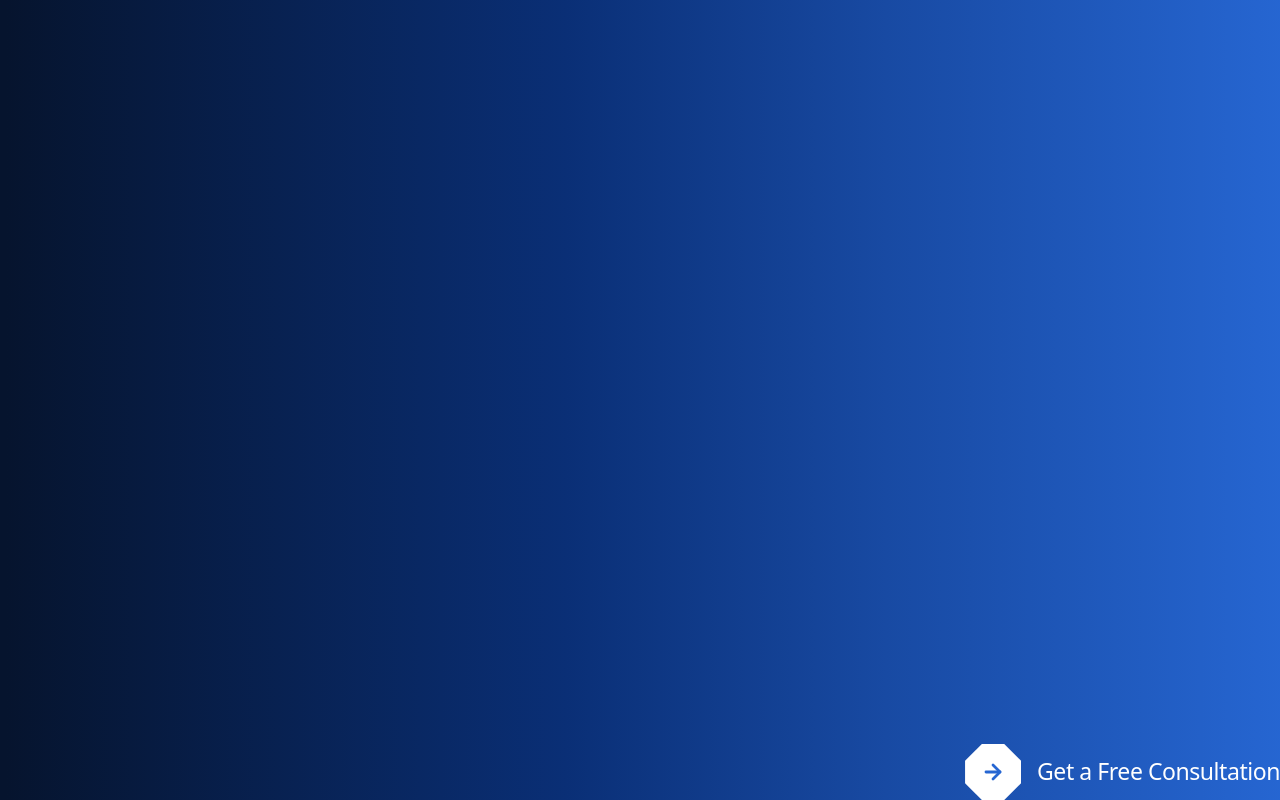
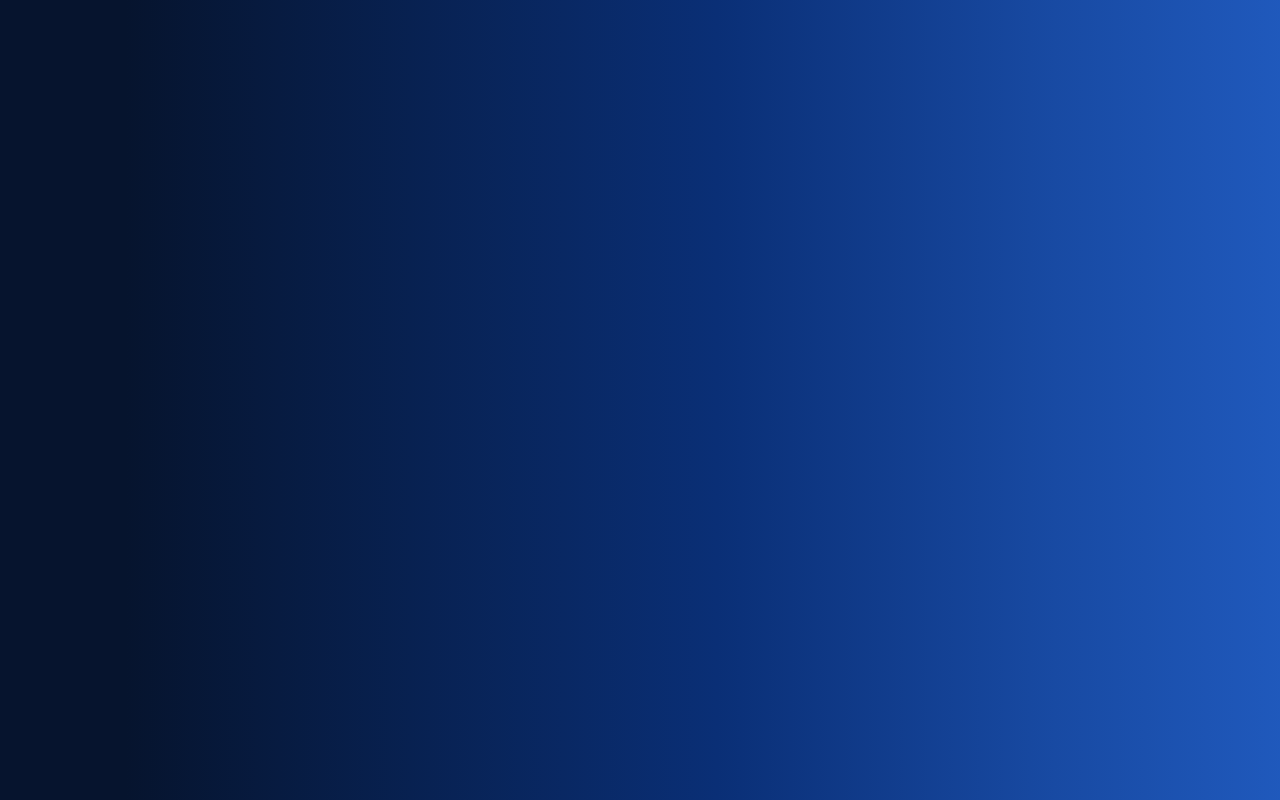
Before and after one commit to pasindu-20/Spherehead_test_web, a Next.js app: page / in a window 1280 px wide. Built offline with nearby package versions, Linux system fonts and the light colour scheme.

Commit message:
first commit

```diff
--- a/src/components/landing/hero-section.tsx
+++ b/src/components/landing/hero-section.tsx
@@ -6,7 +6,7 @@ import ConsultationCTA from "@/components/ui/consultation-cta";
 
 export default function HeroSection() {
   return (
-    <section className="content-wrap relative min-h-screen">
+    <section className="relative min-h-screen">
       <SiteContainer className="grid min-h-screen grid-cols-1 gap-10 pt-16 pb-12 lg:grid-cols-[minmax(0,820px)_1fr] lg:items-center lg:pt-20 lg:pb-16">
         <motion.div
           initial={{ opacity: 0, y: 36 }}
@@ -14,7 +14,7 @@ export default function HeroSection() {
           transition={{ duration: 0.8, ease: "easeOut" }}
           className="flex flex-col justify-center"
         >
-          {/* <h1 className="max-w-[900px] text-[clamp(3.25rem,7vw,6.8rem)] font-[300] leading-[0.95] tracking-[-0.06em] text-white">
+          {/* <h1 className="heading-1">
             A Comprehensive
             <br />
             Technological
@@ -24,7 +24,7 @@ export default function HeroSection() {
             Modern Digital Needs
           </h1>
 
-          <p className="mt-10 max-w-[760px] text-[clamp(1rem,1.4vw,1.55rem)] font-light leading-relaxed tracking-[-0.02em] text-white/85">
+          <p className="mt-10 max-w-[760px] text-[32px] leading-[42px] font-light text-white">
             Smart Technology Operations for smoother and hassle-free Operations
           </p> */}
         </motion.div>
--- a/src/components/layout/page-shell.tsx
+++ /dev/null
@@ -1,31 +0,0 @@
-import { cn } from "@/lib/utils";
-
-type PageShellProps = {
-  children: React.ReactNode;
-  className?: string;
-};
-
-export default function PageShell({ children, className }: PageShellProps) {
-  return (
-    <div
-      className={cn(
-        "relative isolate min-h-screen overflow-hidden bg-[#06142E] text-white",
-        className
-      )}
-    >
-      {/* Visible gradient layer */}
-      <div className="absolute inset-0 z-0">
-        <div
-          className="absolute left-[-12%] top-0 h-full w-[125%]"
-          style={{
-            background:
-              "linear-gradient(90deg, #06142E 10%, #0A2F76 45%, #184AA3 65%, #2666D2 90%, #A6C4FA 100%)",
-          }}
-        />
-      </div>
-
-      {/* Page content */}
-      <div className="relative z-10">{children}</div>
-    </div>
-  );
-}
--- /dev/null
+++ b/src/components/layout/site-background.tsx
@@ -0,0 +1,18 @@
+import { cn } from "@/lib/utils";
+
+type SiteBackgroundProps = {
+  children: React.ReactNode;
+  className?: string;
+};
+
+export default function SiteBackground({
+  children,
+  className,
+}: SiteBackgroundProps) {
+  return (
+    <div className={cn("site-background-root", className)}>
+      <div aria-hidden="true" className="site-background-fixed" />
+      <div className="site-background-content">{children}</div>
+    </div>
+  );
+}
--- a/src/components/ui/consultation-cta.tsx
+++ b/src/components/ui/consultation-cta.tsx
@@ -7,7 +7,7 @@ export default function ConsultationCTA() {
       href="/contact-us"
       className="group inline-flex items-center gap-4 text-white"
     >
-      <span
+      {/* <span
         className="grid h-14 w-14 place-items-center bg-white text-[#2666D2] shadow-[0_12px_30px_rgba(0,0,0,0.2)] transition-transform duration-300 group-hover:translate-x-1"
         style={{
           clipPath:
@@ -19,7 +19,7 @@ export default function ConsultationCTA() {
 
       <span className="text-[clamp(1.2rem,1.8vw,2rem)] font-light leading-none tracking-[-0.02em]">
         Get a Free Consultation
-      </span>
+      </span> */}
     </Link>
   );
 }
--- a/src/pages/_app.tsx
+++ b/src/pages/_app.tsx
@@ -1,17 +1,20 @@
 import type { AppProps } from "next/app";
-import { Inter } from "next/font/google";
+import { Archivo } from "next/font/google";
 import "@/styles/globals.css";
+import SiteBackground from "@/components/layout/site-background";
 
-const inter = Inter({
+const archivo = Archivo({
   subsets: ["latin"],
   display: "swap",
-  variable: "--font-sans",
+  variable: "--font-archivo",
 });
 
-export default function App({ Component, pageProps }: AppProps) {
+export default function MyApp({ Component, pageProps }: AppProps) {
   return (
-    <main className={inter.variable}>
-      <Component {...pageProps} />
+    <main className={archivo.variable}>
+      <SiteBackground>
+        <Component {...pageProps} />
+      </SiteBackground>
     </main>
   );
 }
--- a/src/pages/index.tsx
+++ b/src/pages/index.tsx
@@ -1,5 +1,4 @@
 import Head from "next/head";
-import PageShell from "@/components/layout/page-shell";
 import HeroSection from "@/components/landing/hero-section";
 
 export default function HomePage() {
@@ -14,9 +13,7 @@ export default function HomePage() {
         <meta name="viewport" content="width=device-width, initial-scale=1" />
       </Head>
 
-      <PageShell>
-        <HeroSection />
-      </PageShell>
+      <HeroSection />
     </>
   );
 }
--- a/src/styles/globals.css
+++ b/src/styles/globals.css
@@ -3,23 +3,34 @@
 :root {
   --background: #06142e;
   --foreground: #ffffff;
+
+  --c1: #06142e;
+  --c2: #0a2f76;
+  --c3: #184aa3;
+  --c4: #2666d2;
+  --c5: #a6c4fa;
 }
 
 html {
   scroll-behavior: smooth;
 }
 
+html,
+body,
+#__next {
+  min-height: 100%;
+}
+
 body {
   min-height: 100vh;
-  background: #06142e;
+  margin: 0;
+  background: var(--c1);
   color: var(--foreground);
-  font-family: var(--font-sans), Arial, Helvetica, sans-serif;
+  font-family: var(--font-archivo), Arial, Helvetica, sans-serif;
 }
 
 * {
   box-sizing: border-box;
-  margin: 0;
-  padding: 0;
 }
 
 a {
@@ -34,7 +45,124 @@ select {
   font: inherit;
 }
 
-.content-wrap {
+.heading-1 {
+  font-family: var(--font-archivo), Arial, Helvetica, sans-serif;
+  font-weight: 300;
+  font-size: 92px;
+  line-height: 113px;
+  letter-spacing: 0;
+  color: #ffffff;
+  text-align: left;
+}
+
+/* =========================
+   GLOBAL WEBSITE BACKGROUND
+   ========================= */
+
+@import "tailwindcss";
+
+:root {
+  --background: #06142e;
+  --foreground: #ffffff;
+
+  --c1: #06142e;
+  --c2: #0a2f76;
+  --c3: #184aa3;
+  --c4: #2666d2;
+  --c5: #a6c4fa;
+}
+
+html {
+  scroll-behavior: smooth;
+}
+
+html,
+body,
+#__next {
+  min-height: 100%;
+}
+
+body {
+  min-height: 100vh;
+  margin: 0;
+  background: var(--c1);
+  color: var(--foreground);
+  font-family: var(--font-archivo), Arial, Helvetica, sans-serif;
+}
+
+* {
+  box-sizing: border-box;
+}
+
+a {
+  color: inherit;
+  text-decoration: none;
+}
+
+button,
+input,
+textarea,
+select {
+  font: inherit;
+}
+
+.heading-1 {
+  font-family: var(--font-archivo), Arial, Helvetica, sans-serif;
+  font-weight: 300;
+  font-size: 92px;
+  line-height: 113px;
+  letter-spacing: 0;
+  color: #ffffff;
+  text-align: left;
+}
+
+/* GLOBAL WEBSITE BACKGROUND */
+
+.site-background-root {
   position: relative;
-  z-index: 10;
+  min-height: 100vh;
+  isolation: isolate;
+  overflow-x: hidden;
 }
+
+.site-background-fixed {
+  position: fixed;
+  inset: 0;
+  z-index: 0;
+  pointer-events: none;
+  background-color: var(--c1);
+  background-image: linear-gradient(
+    90deg,
+    #06142e 10%,
+    #0a2f76 45%,
+    #184aa3 65%,
+    #2666d2 90%,
+    #a6c4fa 100%
+  );
+  background-repeat: no-repeat;
+  background-size: 132% 100%;
+  background-position: 8% 50%;
+  animation: siteGradientDrift 20s ease-in-out infinite alternate;
+}
+
+.site-background-content {
+  position: relative;
+  z-index: 1;
+  min-height: 100vh;
+}
+
+@keyframes siteGradientDrift {
+  0% {
+    background-position: 8% 50%;
+  }
+
+  100% {
+    background-position: 16% 50%;
+  }
+}
+
+@media (prefers-reduced-motion: reduce) {
+  .site-background-fixed {
+    animation: none;
+  }
+}
```
Also changed, not shown: 1 other file (tests, documents, lock files or other folders).
